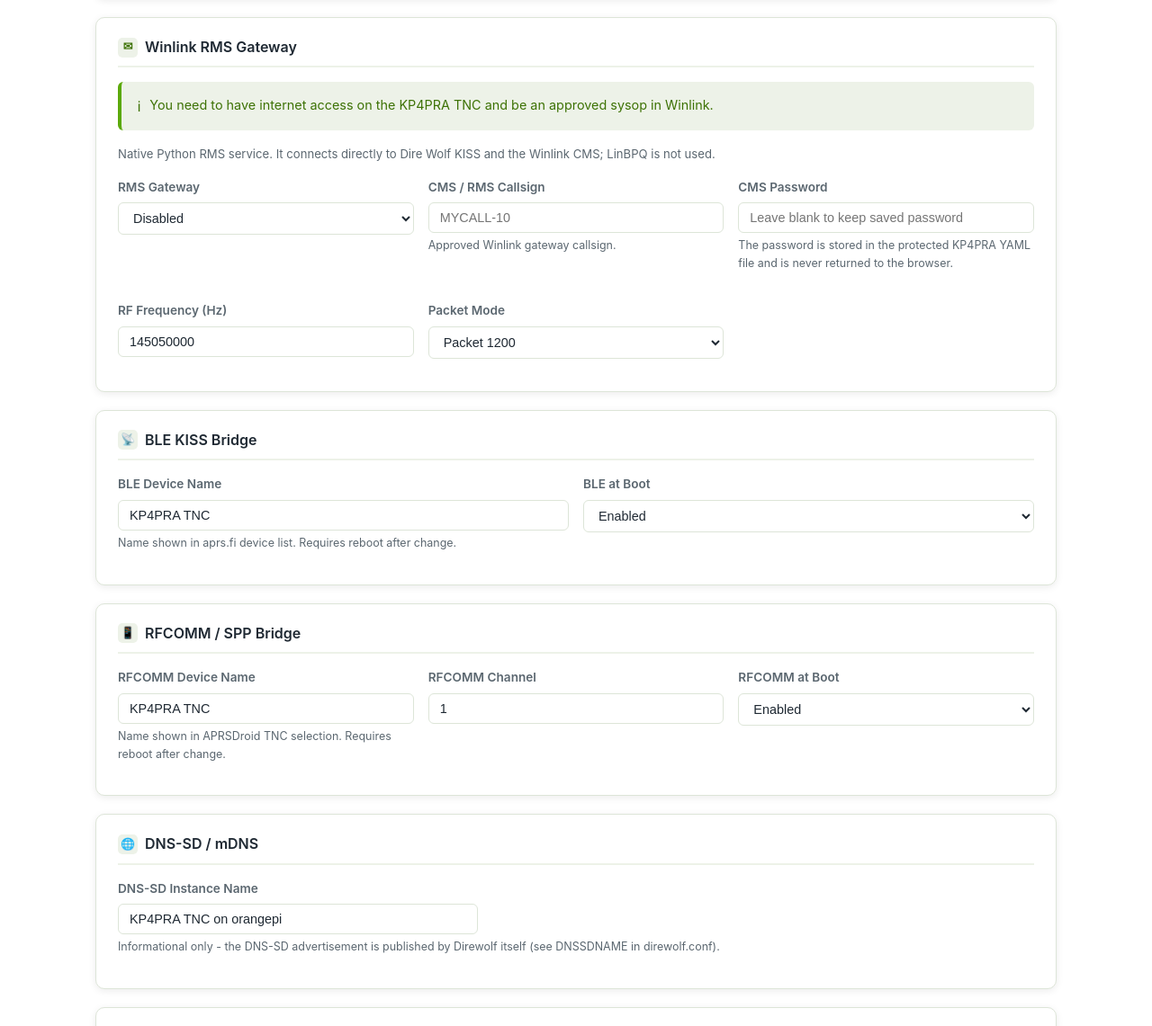
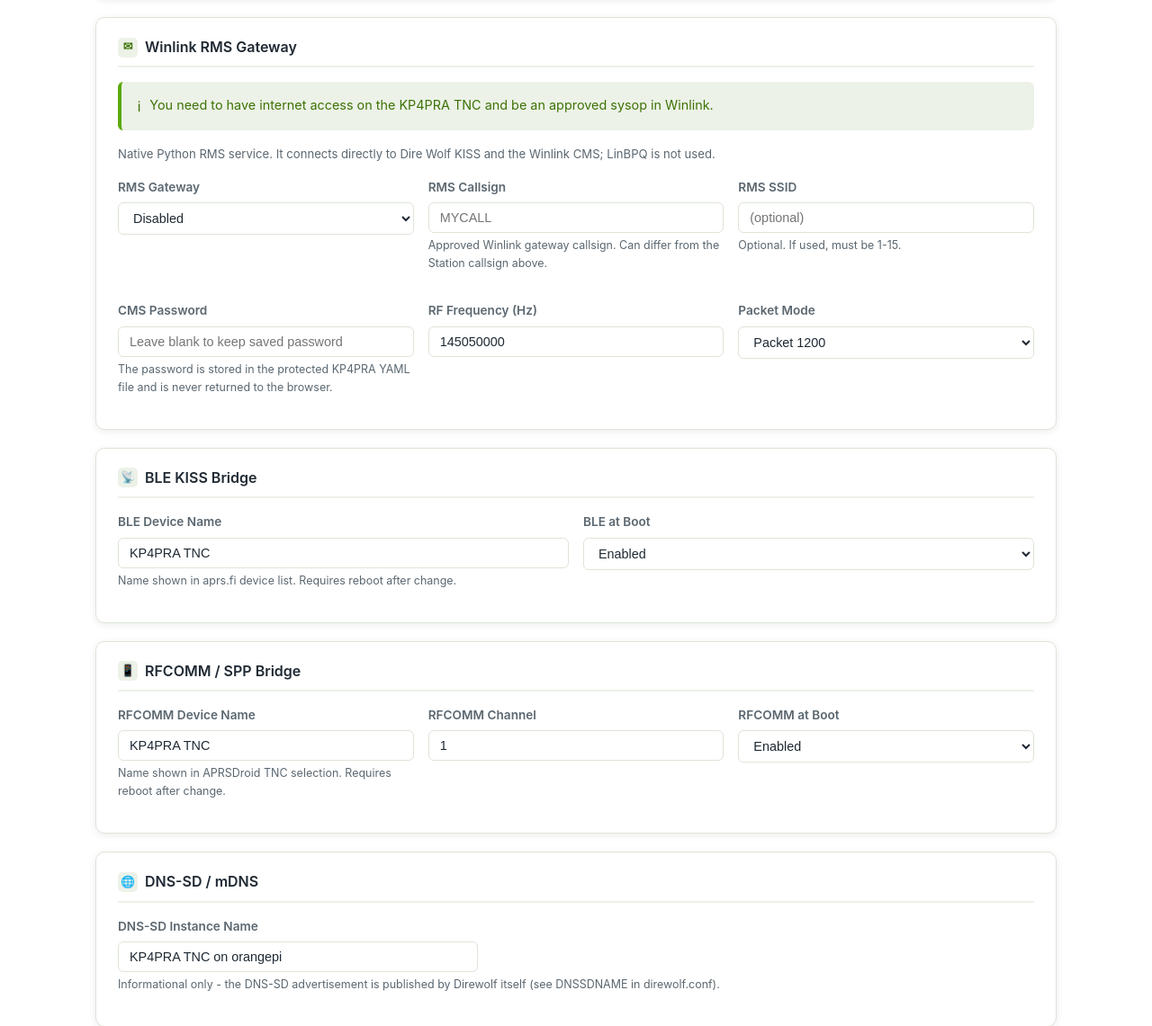
Before and after one commit to hebersoto/kp4pra, a FastAPI app: page /config in a window 1280 px wide. Shown: the part 1081-2222 px from the top of the page at 90% size. Run offline with FastAPI, Linux system fonts and the light colour scheme.

Commit message:
config UI: split RMS callsign into separate Callsign + SSID fields
RMS gateway callsign can legitimately differ from the station callsign
(config.rms.cms_call is already a distinct YAML key), so the input now
matches the same split-field UX as Station Information's Callsign/SSID,
instead of one combined 'MYCALL-10' text box.

- Jinja splits the saved cms_call on '-' to pre-fill both fields
- New callWithSsid() JS helper recombines them into the same
  CALLSIGN or CALLSIGN-SSID string on save, mirroring
  _call_with_ssid() in common/direwolf_conf.py
- SSID remains optional (blank = no SSID suffix), same as Station's
  SSID field
- No backend changes: rms.cms_call in config.yaml, validate_config_updates
  regex, and save_config are untouched -- this is purely a UI split of
  the same underlying value

```diff
--- a/src/web/templates/config.html
+++ b/src/web/templates/config.html
@@ -157,10 +157,16 @@
         <option value="true" {% if config.rms.enabled %}selected{% endif %}>Enabled</option>
       </select>
     </div>
+    {% set _rms_parts = config.rms.cms_call.split('-') %}
     <div class="form-group">
-      <label class="form-label" for="rms-call">CMS / RMS Callsign</label>
-      <input class="form-input" id="rms-call" maxlength="9" value="{{ config.rms.cms_call }}" placeholder="MYCALL-10">
-      <div class="form-hint">Approved Winlink gateway callsign.</div>
+      <label class="form-label" for="rms-callsign">RMS Callsign</label>
+      <input class="form-input" id="rms-callsign" maxlength="6" value="{{ _rms_parts[0] }}" placeholder="MYCALL">
+      <div class="form-hint">Approved Winlink gateway callsign. Can differ from the Station callsign above.</div>
+    </div>
+    <div class="form-group">
+      <label class="form-label" for="rms-ssid">RMS SSID</label>
+      <input class="form-input" id="rms-ssid" type="number" min="1" max="15" value="{{ _rms_parts[1] if _rms_parts|length > 1 else '' }}" placeholder="(optional)">
+      <div class="form-hint">Optional. If used, must be 1-15.</div>
     </div>
     <div class="form-group">
       <label class="form-label" for="rms-pass">CMS Password</label>
@@ -497,6 +503,14 @@ function toggleAuthFields(on) {
   document.getElementById('auth-fields').style.display = on ? '' : 'none';
 }
 
+function callWithSsid(callId, ssidId) {
+  // Mirrors _call_with_ssid() in common/direwolf_conf.py: CALLSIGN or
+  // CALLSIGN-SSID, never a stray dash or space when SSID is blank.
+  const call = document.getElementById(callId).value.trim().toUpperCase();
+  const ssid = document.getElementById(ssidId).value.trim();
+  return ssid ? `${call}-${ssid}` : call;
+}
+
 function collectConfig() {
   const cfg = {
     station: {
@@ -519,7 +533,7 @@ function collectConfig() {
     },
     rms: {
       enabled: document.getElementById('rms-enabled').value === 'true',
-      cms_call: document.getElementById('rms-call').value.trim().toUpperCase(),
+      cms_call: callWithSsid('rms-callsign', 'rms-ssid'),
       frequency_hz: parseInt(document.getElementById('rms-frequency').value),
       mode: document.getElementById('rms-mode').value,
     },
```
